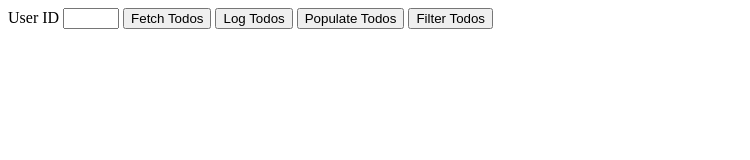
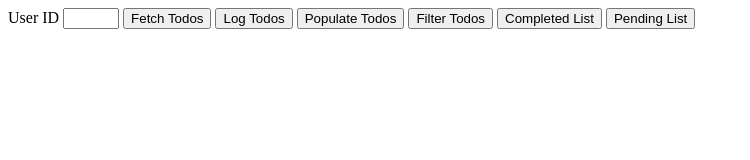
Before and after one commit to Mrazo04/todoList, a plain HTML site: page index.html in a window 1280 px wide. Shown: the whole page, without its empty margins (0-750 px from the left). Drawn offline with Linux system fonts and the light colour scheme.

Commit message:
completed list and pending list functions

```diff
--- a/index.html
+++ b/index.html
@@ -15,7 +15,8 @@
     <button onclick="logTodos()">Log Todos</button>
     <button onclick="populateTodos()">Populate Todos</button>
     <button onclick="filterTodo()">Filter Todos</button>
-
+    <button onclick="completedTodo()">Completed List</button>
+    <button onclick="pendingTodo()">Pending List</button>
     <ol id="todo-list">
     <!-- LIs will go here -->
     </ol>
--- a/todo.js
+++ b/todo.js
@@ -46,11 +46,12 @@ const populateTodos = () => {
   // append LI element to  OL element
 };
 
-let storedFilter = []
+let storedFilter = [];
 
 const filterTodo = () => {
   let ol = document.getElementById("todo-list");
-    ol.innerHTML= ""
+  ol.innerHTML = "";
+  storedFilter = []
   let userId = document.getElementById("userId").value;
   let filterArray = arrayOfTodos.filter((todo) => todo.userId == userId);
 
@@ -60,21 +61,35 @@ const filterTodo = () => {
     const title = document.createTextNode(todo.title);
     li.appendChild(title);
     ol.appendChild(li);
-    storedFilter.push(todo)
+    storedFilter.push(todo);
     console.log(filterArray[index]);
   }
 };
 
-const completedTodos = () => {
+const completedTodo = () => {
+  let ol = document.getElementById("todo-list");
+  ol.innerHTML = "";
   for (let index = 0; index < storedFilter.length; index++) {
-        const todo = filterArray[index];
-        if(todo.completed == true){
+    const todo = storedFilter[index];
+    if (todo.completed == true) {
       const li = document.createElement("li");
       const title = document.createTextNode(todo.title);
       li.appendChild(title);
       ol.appendChild(li);
-            storedFilter.push(todo)
-            console.log(filterArray[index]);
     }
   }
+};
+
+const pendingTodo = () => {
+  let ol = document.getElementById("todo-list");
+  ol.innerHTML = "";
+  for (let index = 0; index < storedFilter.length; index++) {
+    const todo = storedFilter[index];
+    if (todo.completed == false) {
+      const li = document.createElement("li");
+      const title = document.createTextNode(todo.title);
+      li.appendChild(title);
+      ol.appendChild(li);
     }
+  }
+};
```
Lines whose indentation alone changed are shown as unchanged.
